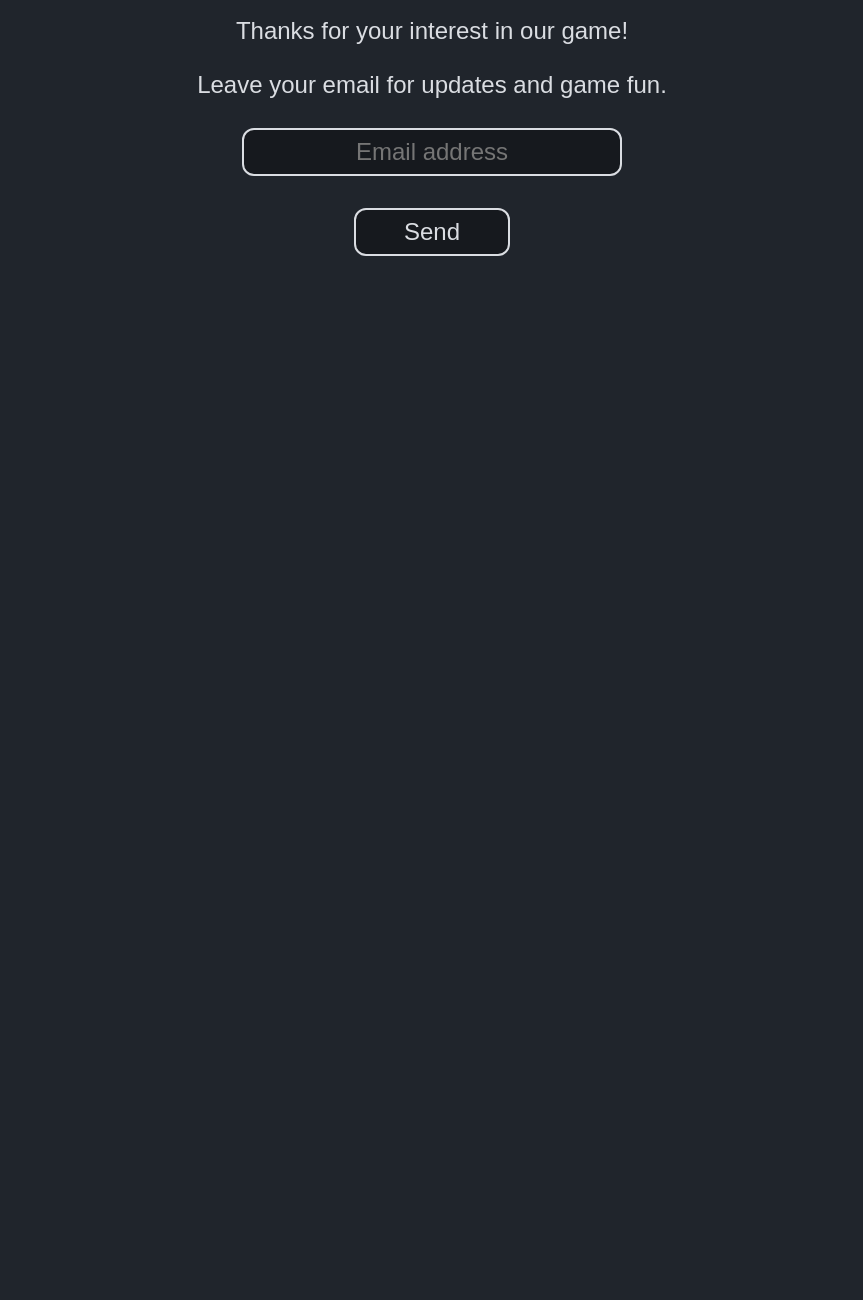
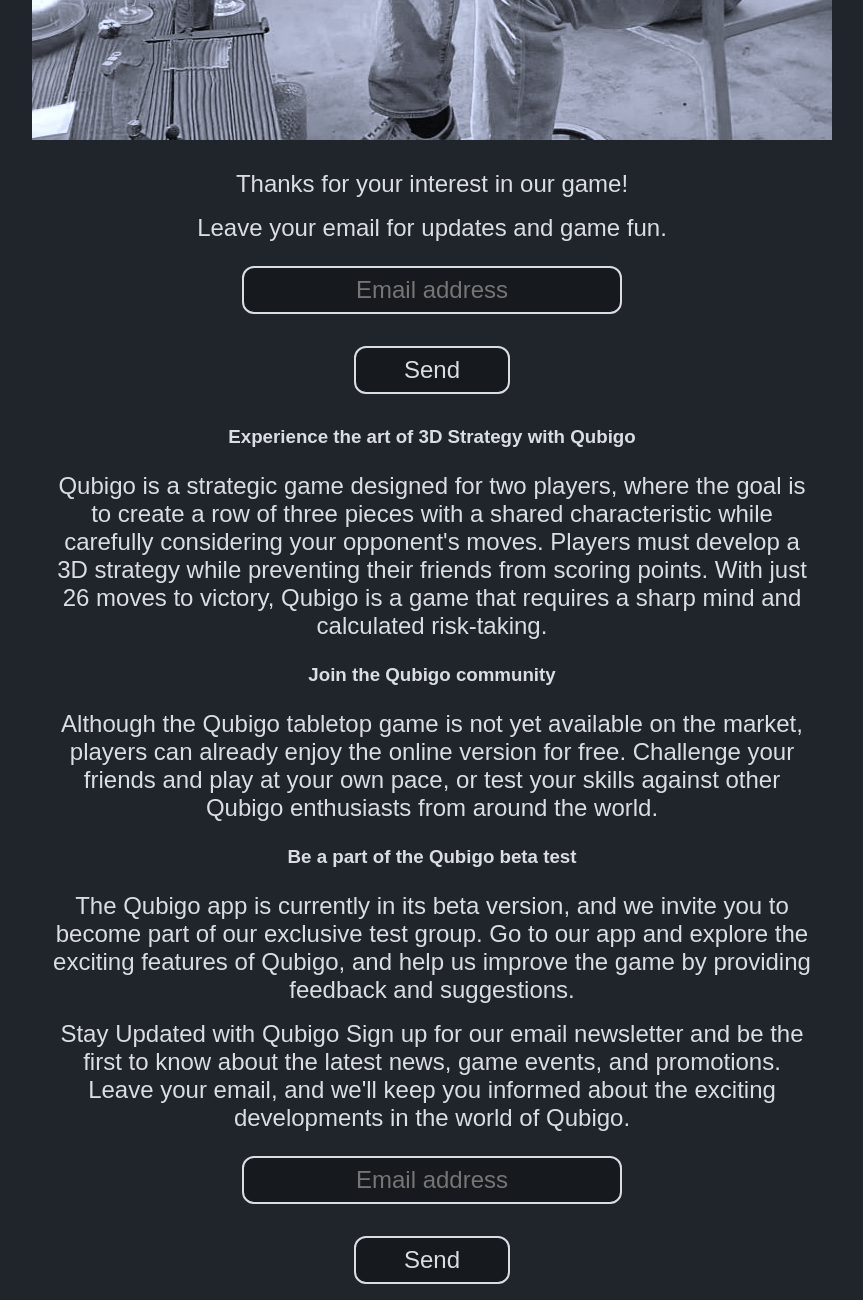
Before and after one commit to qubigo/qubigo.github.io, a website built with Vite: page index.html in a window 1280 px wide. Shown: the part 905-2205 px from the top of the page, without its empty margins (208-1071 px from the left). Before the commit the page ends 1177 px from the top, so only its background shows below. Built offline with nearby package versions, Linux system fonts and the light colour scheme.

Commit message:
updated landing page

```diff
--- a/css/main.css
+++ b/css/main.css
@@ -72,11 +72,17 @@
 .thank-you img {
 }
 
+h1, h2, h3 {
+    text-align: center;
+    line-height: normal;
+    margin: 1rem 1rem;
+}
 
 p {
     font-size: var(--q-font-size);
     text-align: center;
-    margin: 1rem 0;
+    margin: 0.5rem 1rem;
+    line-height: normal;
 }
 
 .formWrapper {
@@ -113,9 +119,6 @@
     body {
         line-height: 1rem; /* 137.5% */
     }
-    p {
-        margin: 0.5rem 0;
-    }
     .large-logo {
         margin: 1em auto;
     }
--- a/index.html
+++ b/index.html
@@ -1,41 +1,72 @@
 <!DOCTYPE html>
 <html lang="en">
+
 <head>
     <meta charset="UTF-8">
     <meta name="viewport" content="width=device-width, initial-scale=1.0">
     <title>QubiGo</title>
     <link rel="stylesheet" href="css/main.css">
 </head>
+
 <body>
-    <script type="text/javascript">var submitted=false;</script>
-    <iframe name="hidden_iframe" id="hidden_iframe" style="display:none;" onload="if(submitted)  {window.location='/thank-you.html';}"></iframe>
+    <script type="text/javascript">var submitted = false;</script>
+    <iframe name="hidden_iframe" id="hidden_iframe" style="display:none;"
+        onload="if(submitted)  {window.location='/thank-you.html';}"></iframe>
     <div class="container">
         <div class="large-logo">
-            <img src="images/qubigo-logo-small.png" alt="qubigo-logo"/>
+            <img src="images/qubigo-logo-small.png" alt="qubigo-logo" />
         </div>
         <div class="impression">
-            <img src="images/hans_boat_BW.png" alt="hans boat"/>
+            <img src="images/hans_cube_bw.png" alt="hans boat" />
         </div>
         <p>Thanks for your interest in our game!</p>
         <p>Leave your email for updates and game fun.</p>
 
         <form class="form"
-              action="https://docs.google.com/forms/u/0/d/e/1FAIpQLSfT2swN3VCQUnda3ts0ieLxOP2esuiLtlE7s6WADvSDjioO7g/formResponse"
-              method="post"
-              target="hidden_iframe"
-              onsubmit="submitted=true">
+            action="https://docs.google.com/forms/u/0/d/e/1FAIpQLSfT2swN3VCQUnda3ts0ieLxOP2esuiLtlE7s6WADvSDjioO7g/formResponse"
+            method="post" target="hidden_iframe" onsubmit="submitted=true">
             <div class="formWrapper">
-            <input type="email"
-                   name="entry.1538940267"
-                   placeholder="Email address"
-                   tabindex="0"
-                   required=""
-                   dir="auto"
-                   data-lpignore="true"
-                   data-initial-dir="auto" data-initial-value="">
-            <input type="submit" value="Send" />
+                <input type="email" name="entry.1538940267" placeholder="Email address" tabindex="0" required=""
+                    dir="auto" data-lpignore="true" data-initial-dir="auto" data-initial-value="">
+                <input type="submit" value="Send" />
             </div>
         </form>
+        <h3>Experience the art of 3D Strategy with Qubigo</h3>
+        <p>
+            Qubigo is a strategic game designed for two players, where the goal is to create a row of three pieces with
+            a shared characteristic while carefully considering your opponent's moves. Players must develop a 3D
+            strategy while preventing their friends from scoring points. With just 26 moves to victory, Qubigo is a game
+            that requires a sharp mind and calculated risk-taking.
+        </p>
+        <h3>Join the Qubigo community</h3>
+        <p>
+            Although the Qubigo tabletop game is not yet available on the market, players can already enjoy the online
+            version for free. Challenge your friends and play at your own pace, or test your skills against other Qubigo
+            enthusiasts from around the world.
+        </p>
+        <h3>Be a part of the Qubigo beta test</h3>
+        <p>
+            The Qubigo app is currently in its beta version, and we invite you to become part of our exclusive test
+            group. Go to our app and explore the exciting features of Qubigo, and help us improve the game by providing
+            feedback and suggestions.
+        </p>
+        <p>
+            Stay Updated with Qubigo
+            Sign up for our email newsletter and be the first to know about the latest news, game events, and
+            promotions. Leave your email, and we'll keep you informed about the exciting developments in the world of
+            Qubigo.
+        </p>
+        <form class="form"
+              action="https://docs.google.com/forms/u/0/d/e/1FAIpQLSfT2swN3VCQUnda3ts0ieLxOP2esuiLtlE7s6WADvSDjioO7g/formResponse"
+              method="post" target="hidden_iframe" onsubmit="submitted=true">
+            <div class="formWrapper">
+                <input type="email" name="entry.1538940267" placeholder="Email address" tabindex="0" required=""
+                       dir="auto" data-lpignore="true" data-initial-dir="auto" data-initial-value="">
+                <input type="submit" value="Send" />
+            </div>
+        </form>
+
     </div>
 </body>
+
 </html>
```
